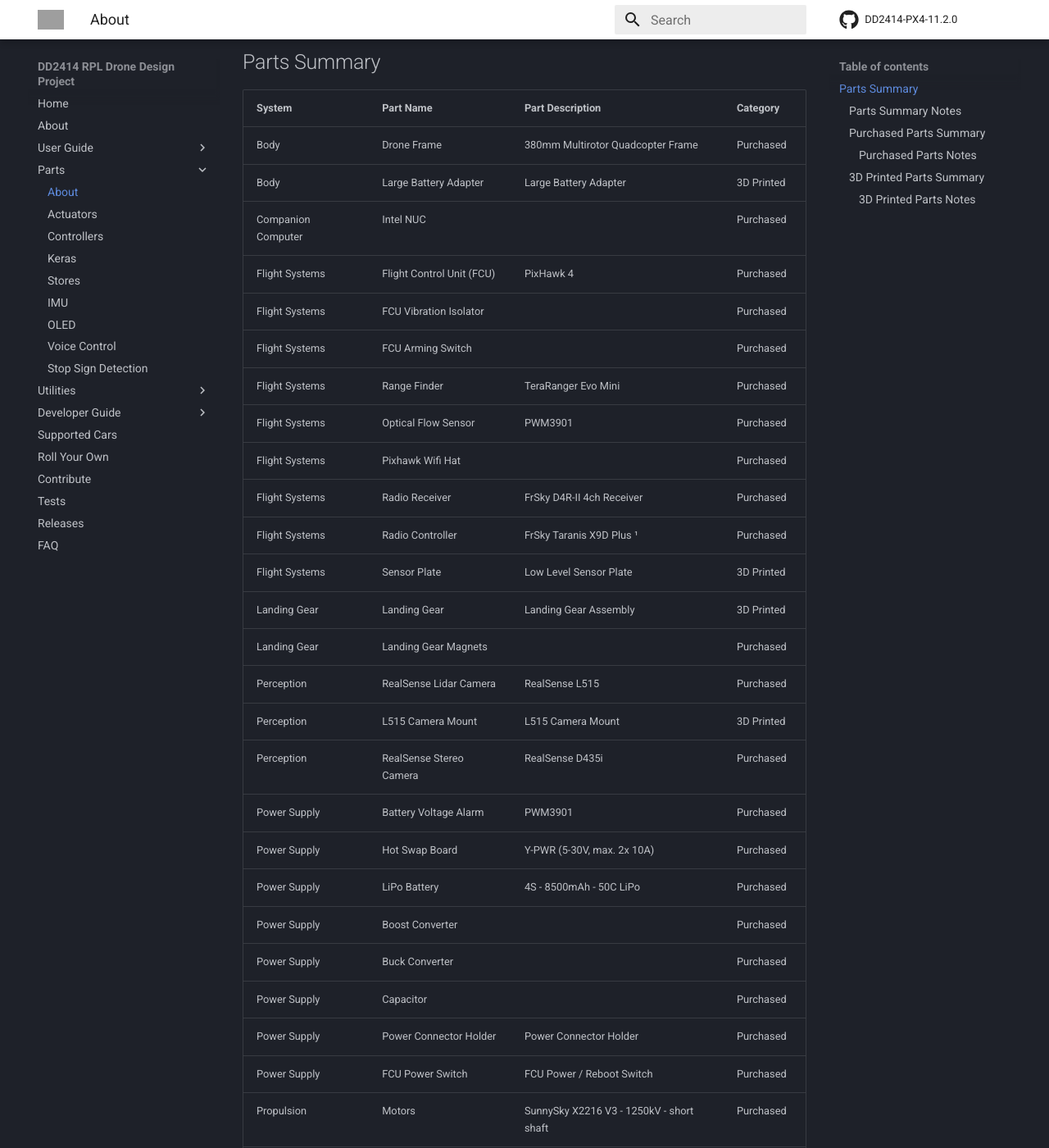
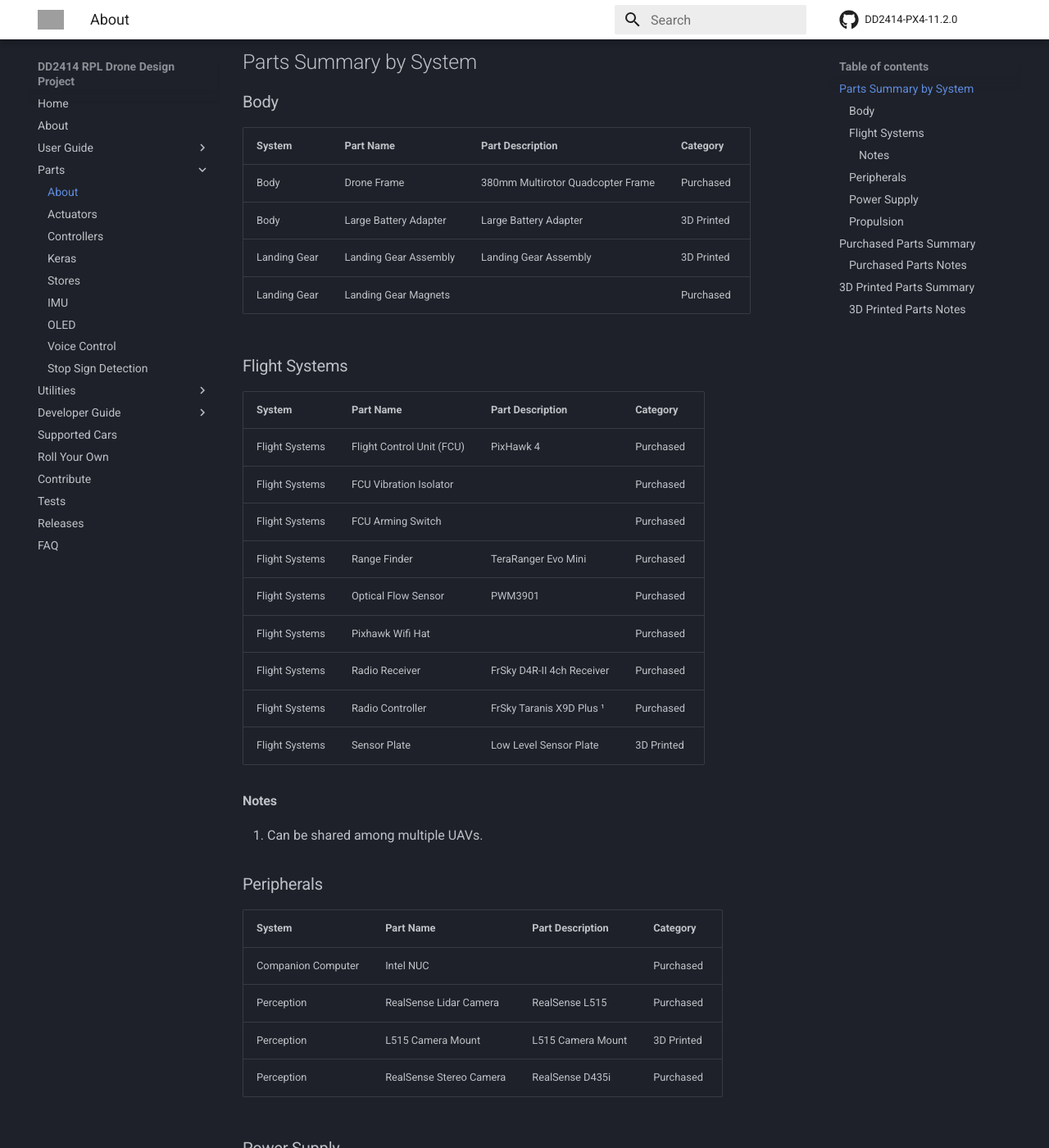
Before and after one commit to alsarmie/DD2414-Documentation, an MkDocs documentation site: the page built from docs/parts/about.md, in a window 1280 px wide and 1400 px high, scrolled down 264 px. Shown: the whole window at 82% size. Built offline with MkDocs 1.6.1 and Material for MkDocs 9.7.7, drawn with Linux system fonts in a browser that asks for light colours; comment, search, counter and statistics services are not loaded; some of the changed text lies outside the part shown; grey boxes are pictures that could not be loaded.

Commit message:
Split parts summary into smaller system tables

```diff
--- a/docs/parts/about.md
+++ b/docs/parts/about.md
@@ -7,12 +7,19 @@
 are likely already be on hand.
 
 
-## Parts Summary
+## Parts Summary by System
+
+### Body
 | System             | Part Name                 | Part Description                          | Category   |
 | ------             | ---------                 | ---------                                 | ---------- |
 | Body               | Drone Frame               | 380mm Multirotor Quadcopter Frame         | Purchased  |
 | Body               | Large Battery Adapter     | Large Battery Adapter                     | 3D Printed |
-| Companion Computer | Intel NUC                 |                                           | Purchased  |
+| Landing Gear       | Landing Gear Assembly     | Landing Gear Assembly                     | 3D Printed |
+| Landing Gear       | Landing Gear Magnets      |                                           | Purchased  |
+
+### Flight Systems
+| System             | Part Name                 | Part Description                          | Category   |
+| ------             | ---------                 | ---------                                 | ---------- |
 | Flight Systems     | Flight Control Unit (FCU) | PixHawk 4                                 | Purchased  |
 | Flight Systems     | FCU Vibration Isolator    |                                           | Purchased  |
 | Flight Systems     | FCU Arming Switch         |                                           | Purchased  |
@@ -22,11 +29,21 @@
 | Flight Systems     | Radio Receiver            | FrSky D4R-II 4ch Receiver                 | Purchased  |
 | Flight Systems     | Radio Controller          | FrSky Taranis X9D Plus &sup1;             | Purchased  |
 | Flight Systems     | Sensor Plate              | Low Level Sensor Plate                    | 3D Printed |
-| Landing Gear       | Landing Gear              | Landing Gear Assembly                     | 3D Printed |
-| Landing Gear       | Landing Gear Magnets      |                                           | Purchased  |
+
+#### Notes
+1. Can be shared among multiple UAVs.
+
+### Peripherals
+| System             | Part Name                 | Part Description                          | Category   |
+| ------             | ---------                 | ---------                                 | ---------- |
+| Companion Computer | Intel NUC                 |                                           | Purchased  |
 | Perception         | RealSense Lidar Camera    | RealSense L515                            | Purchased  |
 | Perception         | L515 Camera Mount         | L515 Camera Mount                         | 3D Printed |
 | Perception         | RealSense Stereo Camera   | RealSense D435i                           | Purchased  |
+
+### Power Supply
+| System             | Part Name                 | Part Description                          | Category   |
+| ------             | ---------                 | ---------                                 | ---------- |
 | Power Supply       | Battery Voltage Alarm     | PWM3901                                   | Purchased  |
 | Power Supply       | Hot Swap Board            | Y-PWR (5-30V, max. 2x 10A)                | Purchased  |
 | Power Supply       | LiPo Battery              | 4S - 8500mAh - 50C LiPo                   | Purchased  |
@@ -36,16 +53,18 @@
 | Power Supply       | Power Connector Holder    | Power Connector Holder                    | Purchased  |
 | Power Supply       | FCU Power Switch          | FCU Power / Reboot Switch                 | Purchased  |
 | Propulsion         | Motors                    | SunnySky X2216 V3 - 1250kV - short shaft  | Purchased  |
+
+### Propulsion
+| System             | Part Name                 | Part Description                          | Category   |
+| ------             | ---------                 | ---------                                 | ---------- |
 | Propulsion         | ESC's                     | 30 A                                      | Purchased  |
 | Propulsion         | Propellers                | 8045 Propellers - 2x CW & 2x CCW          | Purchased  |
 | Propulsion         | Propeller Adapters        | 5mm (M5) CW & CCW ad                      | Purchased  |
 | Propulsion         | Propeller Guards          |                                           | Purchased  |
 
-#### Parts Summary Notes
-1. Can be shared among multiple UAVs.
-2.
 
-### Purchased Parts Summary
+
+## Purchased Parts Summary
 | Part Type    | Part Name    | Unit Price | Quantity   | Purchase Link |
 | ---------    | ---------    | ---------- | --------   | ------------- |
 | Drone Frame  | Q380         |            | 1          |               |
@@ -54,15 +73,15 @@
 | Propellers   |              |            | 10+ &sup2; | [8045 CW & CCW Propellers](https://hobbyking.com/en_us/8x4-5-sf-propellers-std-and-reverse-rotation-black-4pcs.html?___store=en_us)|
 
 
-#### Purchased Parts Notes
+### Purchased Parts Notes
 1. Purchase at least 5 motors in case on is damaged or fails.
 2. Purchase at least 10 packs of 4 blades as any collisions may result in damaged propellers that require replacement.
 
 
-### 3D Printed Parts Summary
+## 3D Printed Parts Summary
 | Part Type    | Part Name             | Quantity | CAD Link |
 | ---------    | ---------             | -------- | ----     |
 | Landing Gear | Landing Gear Assembly | 4        |          |
 
-#### 3D Printed Parts Notes
+### 3D Printed Parts Notes
 1.
```
